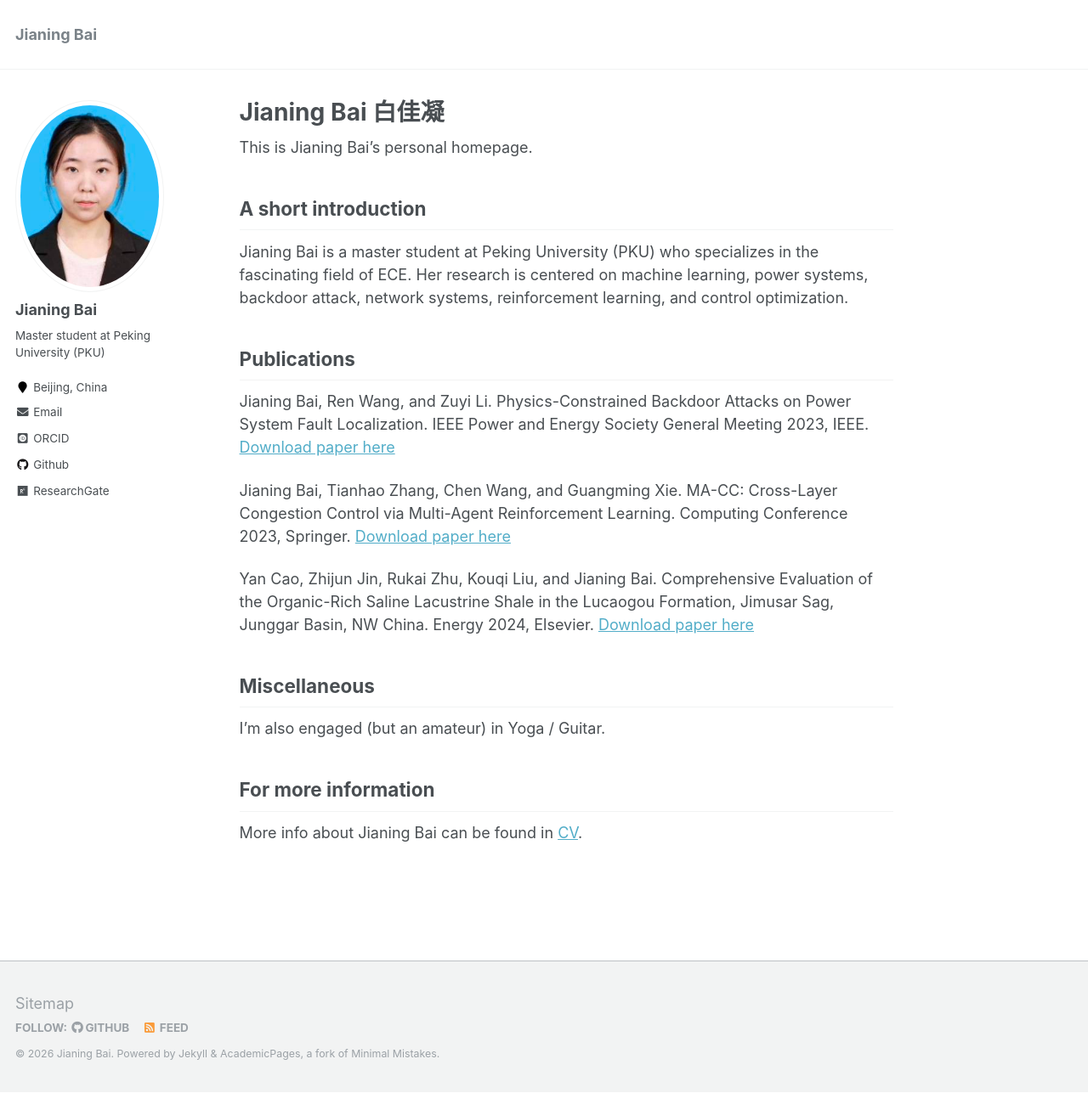
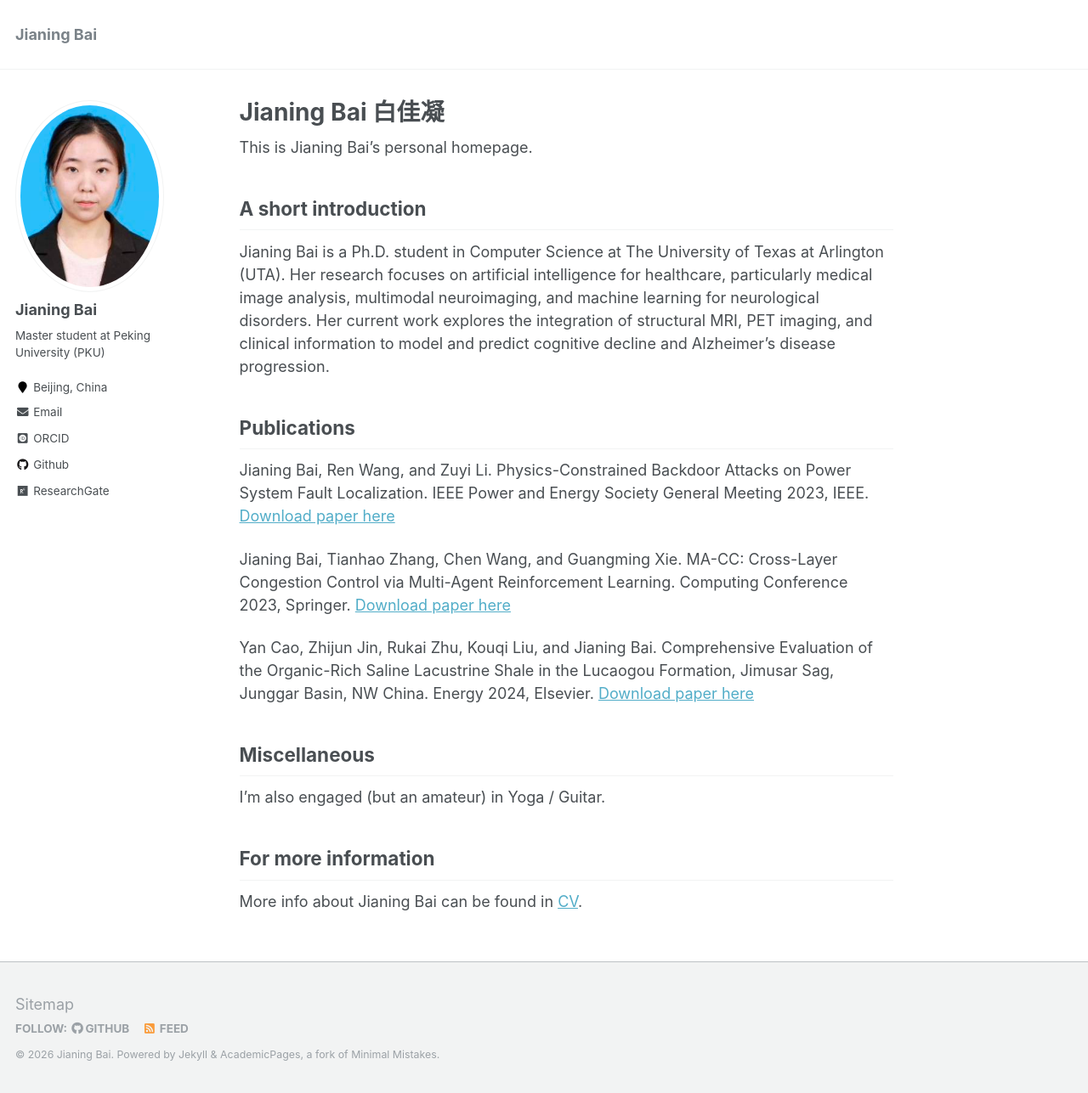
Before and after one commit to jnbai517/jnbai517.github.io, a Jekyll site: the page built from _pages/about.md, in a window 1280 px wide and 1287 px high. Shown: the whole window at 85% size. Built offline with Jekyll 4.4.1, drawn with Linux system fonts in a browser that asks for light colours; some web fonts are replaced.

Commit message:
Revise about page with new academic details
Updated personal introduction and research focus.

```diff
--- a/_pages/about.md
+++ b/_pages/about.md
@@ -11,7 +11,7 @@ redirect_from:
 This is Jianing Bai's personal homepage.
 
 ## A short introduction
-Jianing Bai is a master student at Peking University (PKU) who specializes in the fascinating field of ECE. Her research is centered on machine learning, power systems, backdoor attack, network systems, reinforcement learning, and control optimization.
+Jianing Bai is a Ph.D. student in Computer Science at The University of Texas at Arlington (UTA). Her research focuses on artificial intelligence for healthcare, particularly medical image analysis, multimodal neuroimaging, and machine learning for neurological disorders. Her current work explores the integration of structural MRI, PET imaging, and clinical information to model and predict cognitive decline and Alzheimer's disease progression.
 
 ## Publications
 Jianing Bai, Ren Wang, and Zuyi Li. Physics-Constrained Backdoor Attacks on Power System Fault Localization. IEEE Power and Energy Society General Meeting 2023, IEEE.
```
